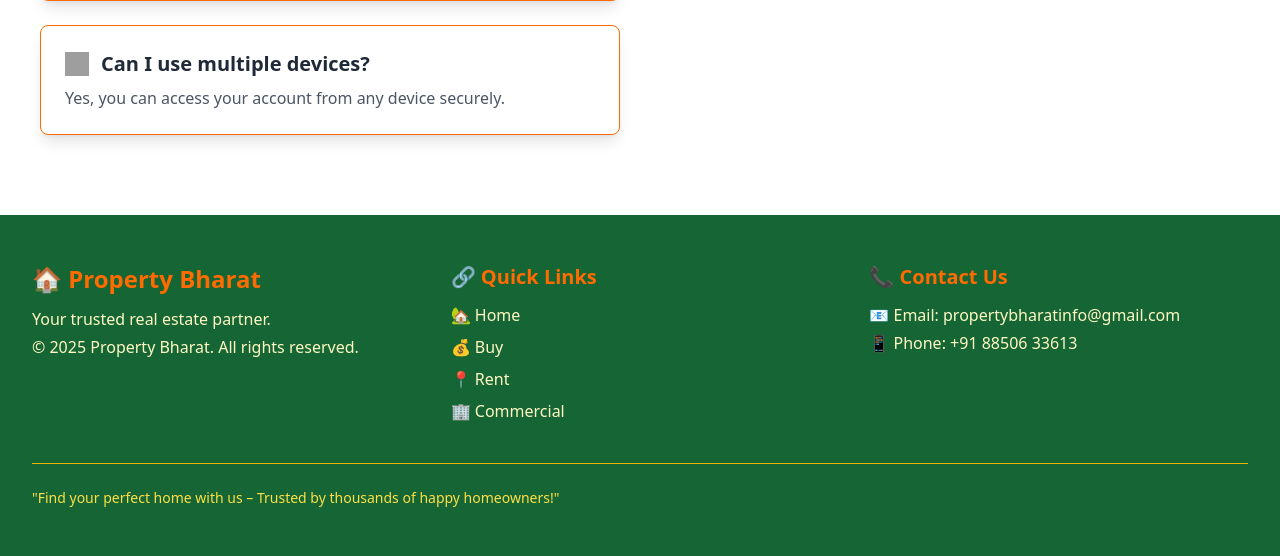
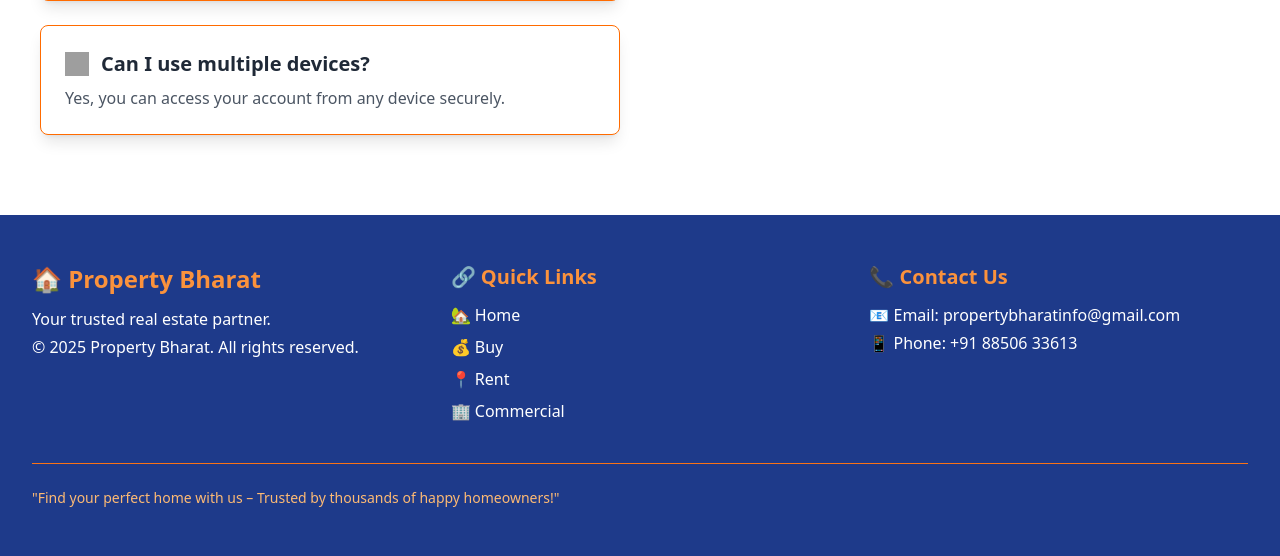
Before and after one commit to vedant-vijay/Property-Bharat-ORG, a Flask app: page / in a window 1280 px wide. Shown: the part 1969-2525 px from the top of the page. Run offline with Flask 3, Linux system fonts and the light colour scheme; some libraries are stand-ins or nearby versions; grey boxes are pictures that could not be loaded.

Commit message:
Update post-property.html

```diff
--- a/templates/post-property.html
+++ b/templates/post-property.html
@@ -729,54 +729,53 @@
         </div>
     </section>
 
-    <footer class="bg-green-800 text-yellow-100 py-12 w-full">
+    <footer class="bg-blue-900 text-white py-12 w-full">
         <div class="container mx-auto px-8">
             <div class="grid grid-cols-1 md:grid-cols-3 gap-10">
 
                 <!-- Company Info -->
-                <div data-aos="fade-up">
-                    <h3 class="text-2xl font-bold text-yellow-400">🏠 Property Bharat</h3>
+                <div>
+                    <h3 class="text-2xl font-bold text-orange-400">🏠 Property Bharat</h3>
                     <p class="mt-3">Your trusted real estate partner.</p>
                     <p class="mt-1">© 2025 Property Bharat. All rights reserved.</p>
                 </div>
 
                 <!-- Quick Links -->
-                <div data-aos="fade-up" data-aos-delay="100">
-                    <h3 class="text-xl font-bold text-yellow-400">🔗 Quick Links</h3>
+                <div>
+                    <h3 class="text-xl font-bold text-orange-400">🔗 Quick Links</h3>
                     <ul class="mt-3 space-y-2">
-                        <li><a href="#" class="hover:text-yellow-300 transition duration-300">🏡 Home</a></li>
-                        <li><a href="#" class="hover:text-yellow-300 transition duration-300">💰 Buy</a></li>
-                        <li><a href="#" class="hover:text-yellow-300 transition duration-300">📍 Rent</a></li>
-                        <li><a href="#" class="hover:text-yellow-300 transition duration-300">🏢 Commercial</a></li>
+                        <li><a href="#" class="hover:text-orange-300">🏡 Home</a></li>
+                        <li><a href="#" class="hover:text-orange-300">💰 Buy</a></li>
+                        <li><a href="#" class="hover:text-orange-300">📍 Rent</a></li>
+                        <li><a href="#" class="hover:text-orange-300">🏢 Commercial</a></li>
                     </ul>
                 </div>
 
                 <!-- Contact Info -->
-                <div data-aos="fade-up" data-aos-delay="200">
-                    <h3 class="text-xl font-bold text-yellow-400">📞 Contact Us</h3>
+                <div>
+                    <h3 class="text-xl font-bold text-orange-400">📞 Contact Us</h3>
                     <p class="mt-3">📧 Email: propertybharatinfo@gmail.com</p>
                     <p class="mt-1">📱 Phone: +91 88506 33613</p>
                 </div>
             </div>
 
             <!-- Bottom Section -->
-            <div class="mt-10 border-t border-yellow-500 pt-6 flex flex-col md:flex-row justify-between items-center">
+            <div class="mt-10 border-t border-orange-500 pt-6 flex flex-col md:flex-row justify-between items-center">
                 <!-- Static Text -->
-                <p class="text-yellow-300 text-sm text-center md:text-left">
+                <p class="text-orange-300 text-sm text-center md:text-left">
                     "Find your perfect home with us – Trusted by thousands of happy homeowners!"
                 </p>
 
                 <!-- Social Media Links -->
                 <div class="mt-4 md:mt-0 flex space-x-5">
-                    <a href="#" class="text-white hover:text-yellow-400 text-2xl transition"><i class="fab fa-facebook"></i></a>
-                    <a href="#" class="text-white hover:text-yellow-400 text-2xl transition"><i class="fab fa-twitter"></i></a>
-                    <a href="#" class="text-white hover:text-yellow-400 text-2xl transition"><i class="fab fa-instagram"></i></a>
-                    <a href="#" class="text-white hover:text-yellow-400 text-2xl transition"><i class="fab fa-linkedin"></i></a>
+                    <a href="#" class="text-white hover:text-orange-400 text-2xl"><i class="fab fa-facebook"></i></a>
+                    <a href="#" class="text-white hover:text-orange-400 text-2xl"><i class="fab fa-twitter"></i></a>
+                    <a href="#" class="text-white hover:text-orange-400 text-2xl"><i class="fab fa-instagram"></i></a>
+                    <a href="#" class="text-white hover:text-orange-400 text-2xl"><i class="fab fa-linkedin"></i></a>
                 </div>
             </div>
         </div>
     </footer>
-
     <script>
         document.addEventListener("DOMContentLoaded", function () {
             const registerCard = document.getElementById("registerCard");
@@ -798,6 +797,7 @@
             window.addEventListener("scroll", checkFooterVisibility);
         });
     </script>
+
     <!-- AOS Animation Library -->
     <script src="https://unpkg.com/aos@2.3.1/dist/aos.js"></script>
     <script>
@@ -807,6 +807,5 @@
         });
     </script>
 
-
 </body>
 </html>
```
